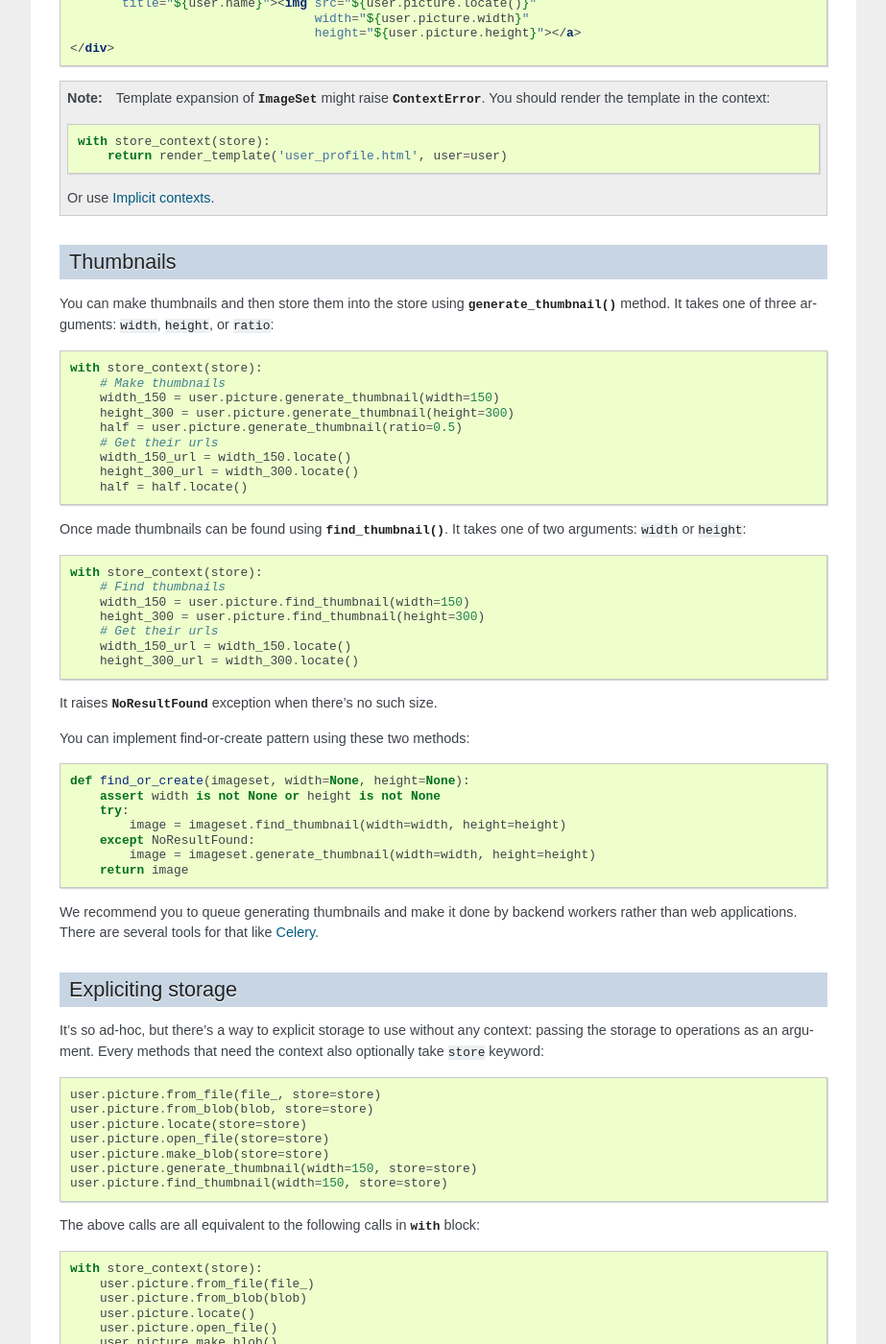
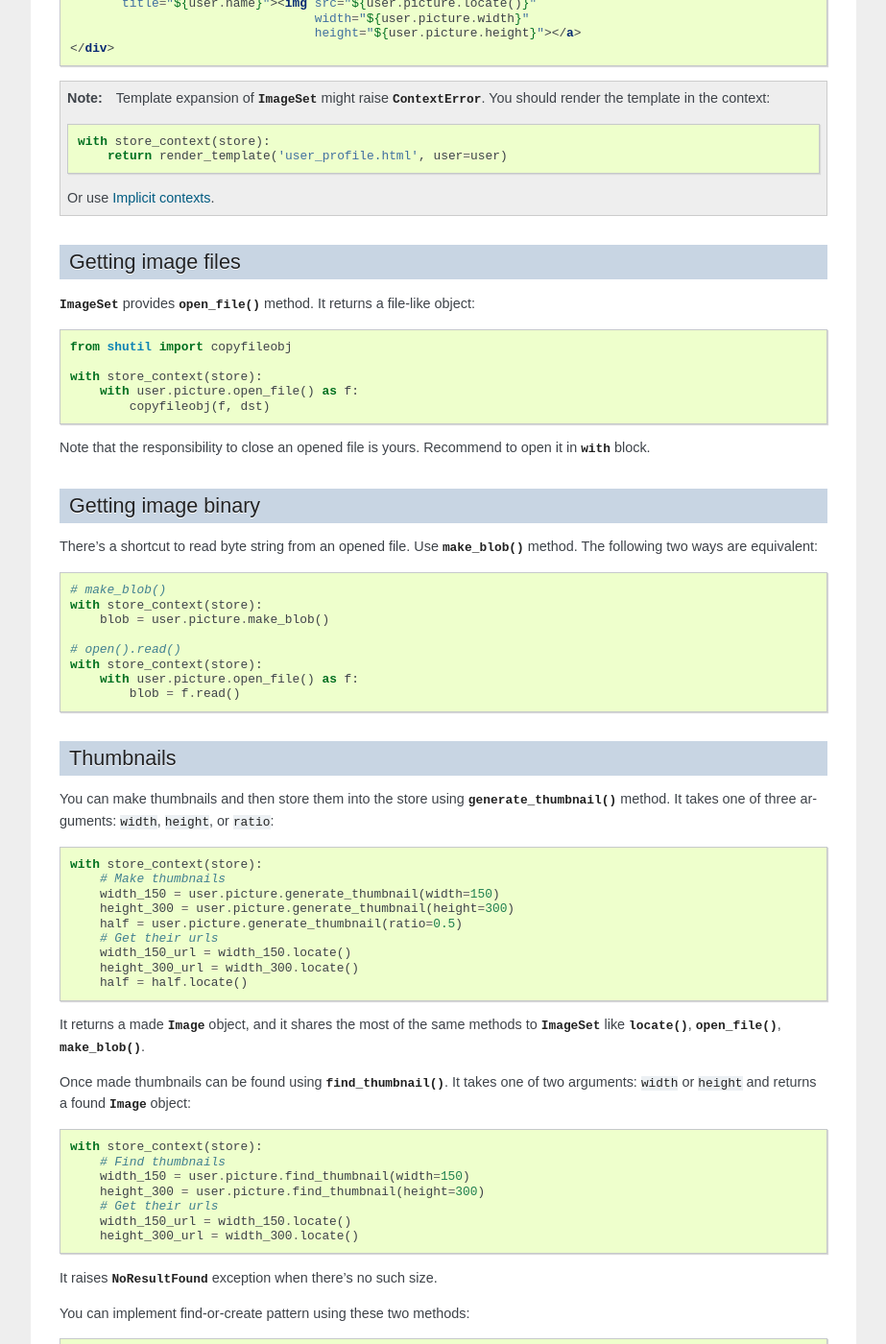
Before and after one commit to dahlia/sqlalchemy-imageattach, a Sphinx documentation site: the page built from docs/guide/context.rst, in a window 1280 px wide and 1400 px high, scrolled down 2186 px. Shown: the whole window at 96% size, without its empty margins (198-1121 px from the left). Built offline with Sphinx 7.4.7, drawn with Linux system fonts in a browser that asks for light colours; some of the changed text lies outside the part shown.

Commit message:
Explain about open_file() and make_blob()

```diff
--- a/docs/guide/context.rst
+++ b/docs/guide/context.rst
@@ -155,6 +155,40 @@ The above template codes are equivalent to:
 .. _Mako: http://makotemplates.org/
 
 
+Getting image files
+-------------------
+
+:class:`~sqlalchemy_imageattach.entity.ImageSet` provides :meth:`open_file()
+<sqlalchemy_imageattach.entity.ImageSet.open_file>` method.  It returns
+a file-like object::
+
+    from shutil import copyfileobj
+
+    with store_context(store):
+        with user.picture.open_file() as f:
+            copyfileobj(f, dst)
+
+Note that the responsibility to close an opened file is yours.  Recommend to
+open it in :keyword:`with` block.
+
+
+Getting image binary
+--------------------
+
+There's a shortcut to read byte string from an opened file.
+Use :meth:`~sqlalchemy_imageattach.entity.ImageSet.make_blob()` method.
+The following two ways are equivalent::
+
+    # make_blob()
+    with store_context(store):
+        blob = user.picture.make_blob()
+
+    # open().read()
+    with store_context(store):
+        with user.picture.open_file() as f:
+            blob = f.read()
+
+
 .. _thumbnail:
 
 Thumbnails
@@ -174,9 +208,17 @@ It takes one of three arguments: ``width``, ``height``, or ``ratio``::
         height_300_url = width_300.locate()
         half = half.locate()
 
+It returns a made :class:`~sqlalchemy_imageattach.entity.Image` object,
+and it shares the most of the same methods to
+:class:`~sqlalchemy_imageattach.entity.ImageSet` like
+:meth:`~sqlalchemy_imageattach.entity.Image.locate()`,
+:meth:`~sqlalchemy_imageattach.entity.Image.open_file()`,
+:meth:`~sqlalchemy_imageattach.entity.Image.make_blob()`.
+
 Once made thumbnails can be found using :meth:`find_thumbnail()
 <sqlalchemy_imageattach.entity.ImageSet.find_thumbnail>`.  It takes one of
-two arguments: ``width`` or ``height``::
+two arguments: ``width`` or ``height`` and returns a found
+:class:`~sqlalchemy_imageattach.entity.Image` object::
 
     with store_context(store):
         # Find thumbnails
```
